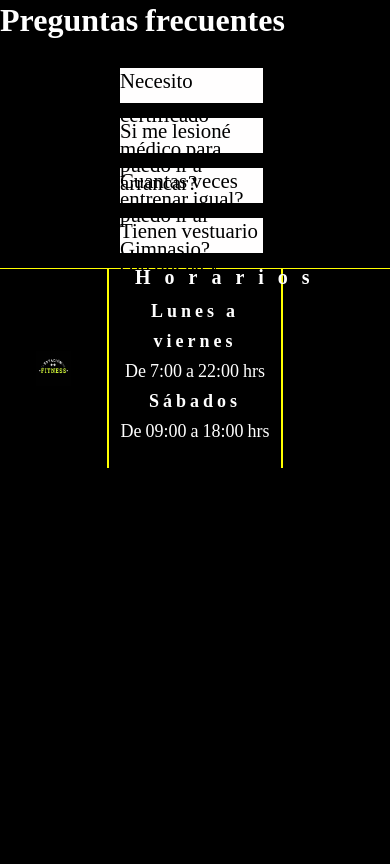
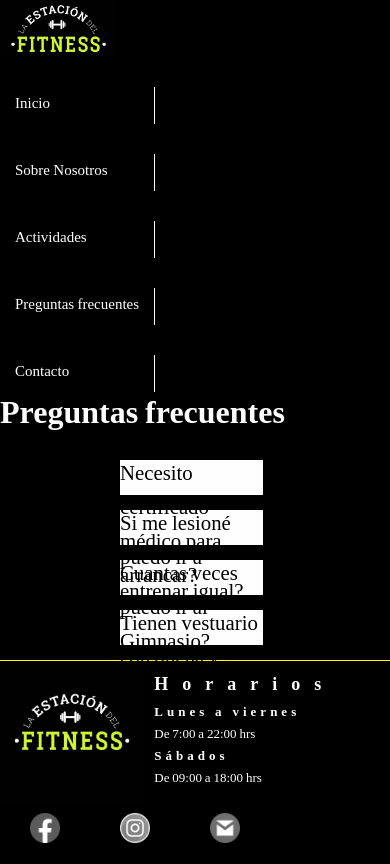
Before and after one commit to julisanchezok/Sitio-web-coderhouse, a plain HTML site: page pages/faq.html in a window 390 px wide. Drawn offline with Linux system fonts and the light colour scheme.

Commit message:
nav y media queries

```diff
--- a/css/styles.css
+++ b/css/styles.css
@@ -44,6 +44,7 @@ header{
     align-items: center;
     box-sizing: border-box;
     width: 100%;
+    flex-wrap: wrap;
 }
 
 .barradenav .menu{
@@ -234,7 +235,7 @@ a{
     display: flex;
     flex-direction: column;
     align-items: center;
-    justify-content: space-between;
+    justify-content: flex-start;
 
 }
 .price{
@@ -253,9 +254,18 @@ a{
 
 
 }
+
 .plandesc{
-    padding: 24px;
+    padding: 9px;
     padding-top: 0px;
+}
+
+.contenidoplan{
+    display: flex;
+    flex-direction: column;
+    align-items: center;
+   justify-content: space-evenly;
+   height: 100%;
 }
 
 .suscribe{
@@ -339,25 +349,31 @@ a{
 
 footer{
     width: 100%;
-    display: flex;
-    height: 200px;
+    display: grid;
+    grid-template-areas:
+            "logo   logo   horarios horarios horarios horarios social  social "
+            "logo   logo   horarios horarios horarios horarios social  social "
+            "logo   logo   horarios horarios horarios horarios social  social "
+            "logo   logo   horarios horarios horarios horarios social  social "
+
+        ;
     align-items: center;
-    justify-content: space-between;
     background-color: black;
     border-top: 1px solid yellow;
+    grid-template-columns: 30% 40% 30%;
 }
 
 
 
 .imgb{
-    width: 33%;
+
     height: 100%;
     display: flex;
     align-items: center;
     justify-content: center;
 }
 footer img{
-    width: inherit;
+    max-width: 200px;
 }
 
 .horario{
@@ -365,17 +381,14 @@ footer img{
     flex-direction: column;
     justify-content: center;
     align-items: center;
-    width: 45%;
     height: 100%;
     padding-bottom: 25px;
-
     text-align: center;
     border-left: 2px solid yellow;
     border-right: 2px solid yellow;
 
 }
 .titulohora{
-    width: 70%;
     font-weight: 900;
     letter-spacing: 14px;
     font-size: 20px;
@@ -390,16 +403,16 @@ footer img{
 
 .timing{
     font-size: 18px;
-    width: 100%;
+
     margin-top: 1px;
 
 }
 .redes{
     display: flex;
-    justify-content: space-between;
+    justify-content: center;
     align-items: center;
     flex-direction: row;
-    width: 33%;
+
 }
 .redes .logos{
     display: flex;
@@ -411,11 +424,13 @@ footer img{
 .logos img{
    width: 100%;
    padding: 10px;
+   max-width: 80px;
 }
 
 .logos li{
-    width: 17%;
+    margin: 0px 10px 0px 10px;
 }
+
 
 /****** SOBRE NOSOTROS *****/
 .conteiner{
@@ -622,55 +637,144 @@ input{
 
 
 /* MEDIA QUERIES SIZES*/
+@media (max-width:576px) {
 
-@media (max-width:576px ) {
-    header{
+    /** INICIO **/
+    .imageninic {
         display: none;
     }
-    /** INICIO **/
-    .imageninic{
-        display: none;
-    }
-    .primerinicio{
+
+    .primerinicio {
         height: 400px;
     }
-    #titulo{
+
+    #titulo {
         width: 100%;
     }
-    .frase{
+
+    .frase {
         height: 200px;
     }
-    .textfrase{
-        font-size: 30px;
+
+    .textfrase {
+        font-size: 26px;
+        left: 0px;
     }
-    .frasep{
+
+    .frasep {
         flex-direction: column;
     }
-    .textpa{
+
+    .textpa {
         height: auto;
         width: auto;
         margin-right: 0px;
         font-size: 1rem;
     }
-    .imagenpatio{
+
+    .imagenpatio {
         margin-left: 0px;
 
     }
-    .planes{
+
+    .plan {
+        margin-bottom: 41px;
+    }
+
+    .planes {
         height: auto;
     }
-    .textubi{
+
+    .textubi {
         width: auto;
     }
 
+    /** ACTIVIDADES**/
+    .grid {
+        grid-template-columns: 11fr;
+        grid-template-rows: repeat(9, 13fr);
+        grid-gap: 8px;
+    }
+
+    .title {
+        font-size: 30px;
+        height: 64px;
+    }
 
 
-/** ACTIVIDADES**/
-.grid{
-    grid-template-columns: 100%;
-    grid-template-rows: repeat(9, 13%);
-    grid-gap: 0px;
-}
+    /******FOOTER******/
+
+    footer{
+        display: grid;
+        grid-template-areas:
+            "logo   logo   horarios "
+            "logo   logo   horarios "
+            "social social  social  "
+        ;
+        grid-template-columns: 20% 17%;
+    }
+
+    .horario {
+        border: none;
+        grid-area: horarios;
+        text-align: left;
+        align-items: flex-start;
+        margin-left: 10px;
+        padding-bottom: 0px;
+        margin: 10px;
+
+    }
+
+    .titulohora {
+        font-size: 18px;
+        align-self: start;
+    }
+
+    .timing {
+        font-size: 13px;
+    }
+
+    .imgb {
+        grid-area: logo;
+
+    }
+
+    footer img {
+        width: 98%;
+    }
+
+    .redes {
+        grid-area: social;
+        justify-content: start;
+    }
+
+    .logos li {
 
 
+        margin: 0px 20px 0px 20px
+    }
+
+    .logos img {
+        max-width: 50px;
+    }
+
+
+   /**BARRA DE NAV */
+   header{
+    flex-direction: row;
+    flex-wrap: wrap;
+   }
+   .barradenav{
+    width: auto;
+   }
+   .barradenav .menu{
+    width: auto;
+        flex-direction: column;
+
+   }
+   .menu li {
+
+     display: block;
+     justify-content: start;
+   }
 }
```
Also changed, not shown: index.html (+15 -6 lines).
